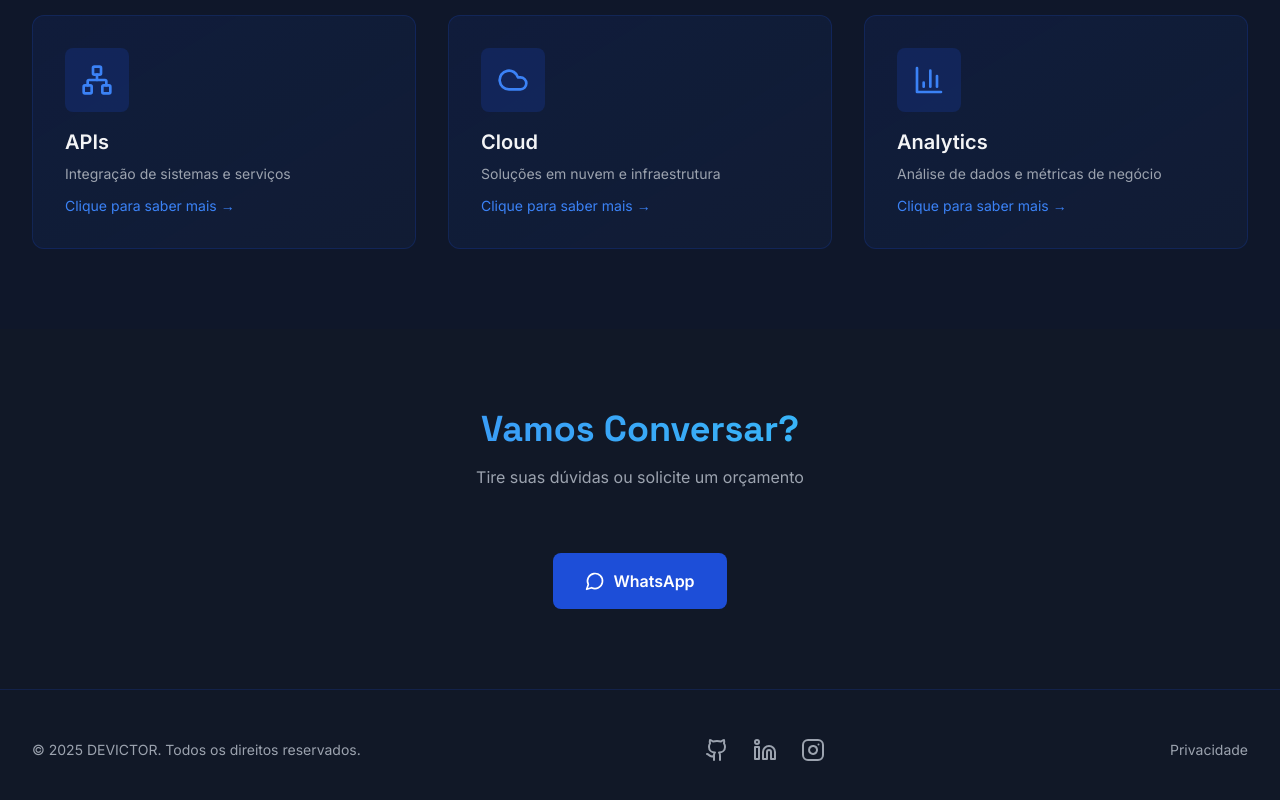
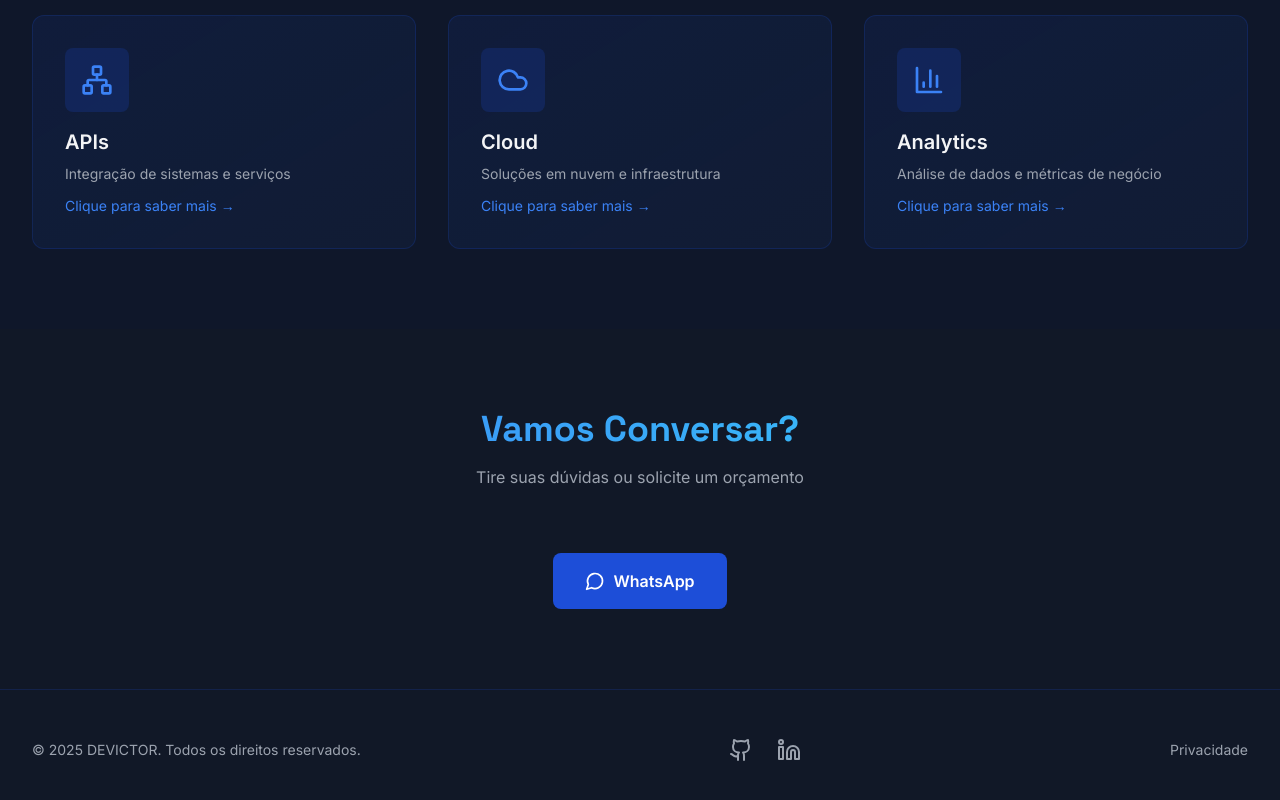
Before and after one commit to viteeet/devictor, a Next.js app: page / in a window 1280 px wide. Shown: the part 2789-3589 px from the top of the page. Built offline with nearby package versions, Linux system fonts and the light colour scheme.

Commit message:
Update Footer.tsx

```diff
--- a/components/Footer.tsx
+++ b/components/Footer.tsx
@@ -1,6 +1,6 @@
 'use client';
 
-import {Github, Linkedin, Instagram} from 'lucide-react';
+import {Github, Linkedin} from 'lucide-react';
 import {motion} from 'framer-motion';
 
 export function Footer() {
@@ -33,15 +33,6 @@ export function Footer() {
             >
               <Linkedin className="w-6 h-6" />
             </a>
-            <a
-              href="https://instagram.com/seu_instagram"
-              target="_blank"
-              rel="noopener noreferrer"
-              className="text-gray-400 hover:text-secondary transition-colors"
-              aria-label="Instagram"
-            >
-              <Instagram className="w-6 h-6" />
-            </a>
           </div>
 
           <a
```
